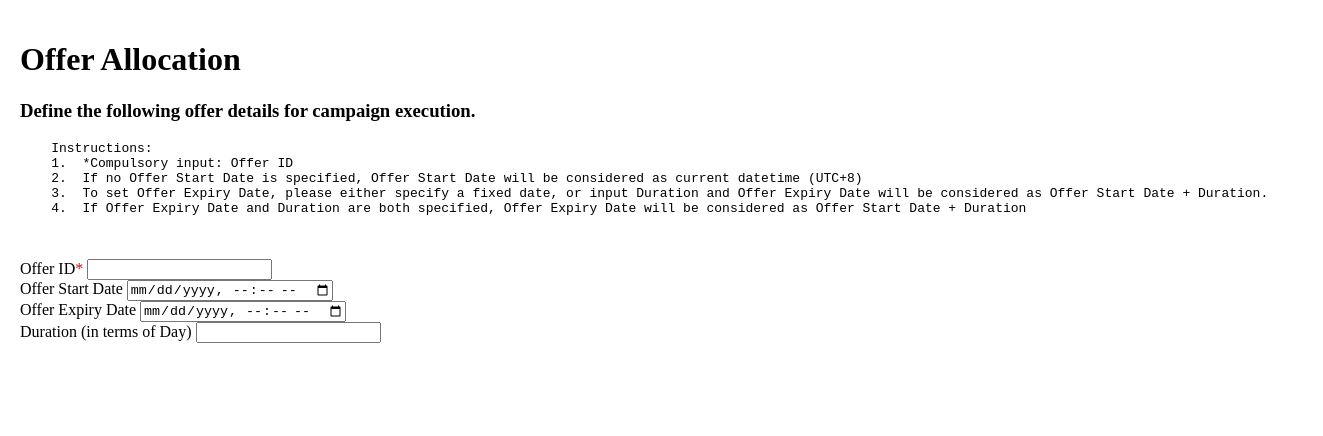
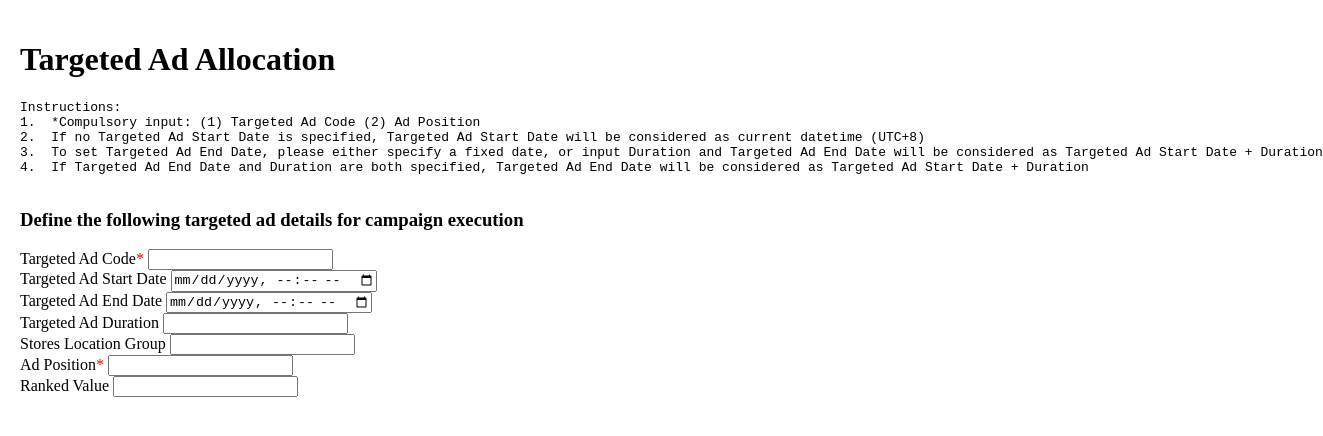
Before and after one commit to Ben096/MMS, a website: page public/index.html in a window 1280 px wide. Shown: the whole page, 1323 px wide, since content can reach past the window. Drawn offline with Linux system fonts and the light colour scheme.

Commit message:
2020/12/17

```diff
--- a/public/config.json
+++ b/public/config.json
@@ -8,8 +8,8 @@
     "type": "REST",
     "lang": {
         "en-US": {
-            "name": "Offer",
-          "description": "Offer Custom Activity",
+            "name": "TargetAD",
+          "description": "TargetAD Custom Activity",
           "step1Label": "Configure Activity"
         }
     },
--- a/public/index.html
+++ b/public/index.html
@@ -38,41 +38,61 @@
 </head>
 <script type="text/javascript">
     function checkADCode(){
-        var OfferIDVal = $("#OfferID").val();
-        if(OfferIDVal==""){
-            $("#OfferIDInfo").addClass("show");
-            $("#OfferIDInfo").removeClass("hide");
-            $("#OfferID").addClass("inputStyle");
+            var adCodeVal = $("#AdCode").val();
+            if(adCodeVal==""){
+                $("#adCodeInfo").addClass("show");
+                $("#adCodeInfo").removeClass("hide");
+                $("#AdCode").addClass("inputStyle");
+            }
+            else{
+                $("#adCodeInfo").addClass("hide");
+                $("#adCodeInfo").removeClass("show");
+                $("#AdCode").removeClass("inputStyle");
+            }
         }
-        else{
-            $("#OfferIDInfo").addClass("hide");
-            $("#OfferIDInfo").removeClass("show");
-            $("#OfferID").removeClass("inputStyle");
+
+        function checkAdPosition(){
+            var AdPositionVal = $("#AdPosition").val();
+            if(AdPositionVal==""){
+                $("#AdPositionInfo").addClass("show");
+                $("#AdPositionInfo").removeClass("hide");
+                $("#AdPosition").addClass("inputStyle");
+            }
+            else{
+                $("#AdPositionInfo").addClass("hide");
+                $("#AdPositionInfo").removeClass("show");
+                $("#AdPosition").removeClass("inputStyle");
+            }
         }
-    }
 </script>
 <body>
     <div id="step1" class="step">
-        <h1>Offer Allocation</h1>
-        <h3>Define the following offer details for campaign execution.</h3>
+        <h1>Targeted Ad Allocation</h1>
         <pre>
-    Instructions:
-    1.  *Compulsory input: Offer ID
-    2.  If no Offer Start Date is specified, Offer Start Date will be considered as current datetime (UTC+8)
-    3.  To set Offer Expiry Date, please either specify a fixed date, or input Duration and Offer Expiry Date will be considered as Offer Start Date + Duration.
-    4.  If Offer Expiry Date and Duration are both specified, Offer Expiry Date will be considered as Offer Start Date + Duration
+Instructions:
+1.  *Compulsory input: (1) Targeted Ad Code (2) Ad Position
+2.  If no Targeted Ad Start Date is specified, Targeted Ad Start Date will be considered as current datetime (UTC+8)
+3.  To set Targeted Ad End Date, please either specify a fixed date, or input Duration and Targeted Ad End Date will be considered as Targeted Ad Start Date + Duration
+4.  If Targeted Ad End Date and Duration are both specified, Targeted Ad End Date will be considered as Targeted Ad Start Date + Duration
+        </pre>
+        <h3>Define the following targeted ad details for campaign execution</h3>
+        Targeted Ad Code<font color="#FF0000">*</font>
+        <input id="AdCode" type="text" name="AdCode" onblur="checkADCode()" /><br/>
+        <span id="adCodeInfo" class="hide"><font color="#FF0000">please fill in a value in the field</font></span>
+        Targeted Ad Start Date
+        <input id="AdStartDate" type="datetime-local" name="AdStartDate" /><br/>
+        Targeted Ad End Date
+        <input id="AdEndDate" type="datetime-local" name="AdEndDate" /><br/>
+        Targeted Ad Duration
+        <input id="Duration" type="number" name="Duration" /><br/>
+        Stores Location Group
+        <input id="LocationGroup" type="text" name="LocationGroup" /><br/>
+        Ad Position<font color="#FF0000">*</font>
+        <input id="AdPosition" type="text" name="AdPosition" onblur="checkAdPosition()" /><br/>
+        <span id="AdPositionInfo" class="hide"><font color="#FF0000">please fill in a value in the field</font></span>
+        Ranked Value
+        <input id="RankedValue" type="text" name="RankedValue" /><br/>
 
-        </pre>
-
-        Offer ID<font color="#FF0000">*</font>
-        <input id="OfferID" type="text" name="OfferID" onblur="checkADCode()" /><br/>
-        <span id="OfferIDInfo" class="hide"><font color="#FF0000">please fill in a value in the field</font></span>
-        Offer Start Date
-        <input id="OfferStartDate" type="datetime-local" name="OfferStartDate" /><br/>
-        Offer Expiry Date
-        <input id="OfferExpiryDate" type="datetime-local" name="OfferExpiryDate" /><br/>
-        Duration (in terms of Day)
-        <input id="Duration" type="number" name="Duration" /><br/>
     </div>
 </body>
 
--- a/routes/activity.js
+++ b/routes/activity.js
@@ -41,8 +41,8 @@ var request = require('request');
 
 var tokenRequestData={
 "grant_type": "client_credentials",
-"client_id": "ax4u00gwgz98miujvqwekf5q",
-"client_secret": "HOgl7v37hVwSOjNYuPHOSdUP"
+"client_id": "pes9dm03ov1ec39rpdeed71o",
+"client_secret": "zmg1PH3zPiFi0C7j3SOjJGAc"
 };
 
 var access_token = "";
```
